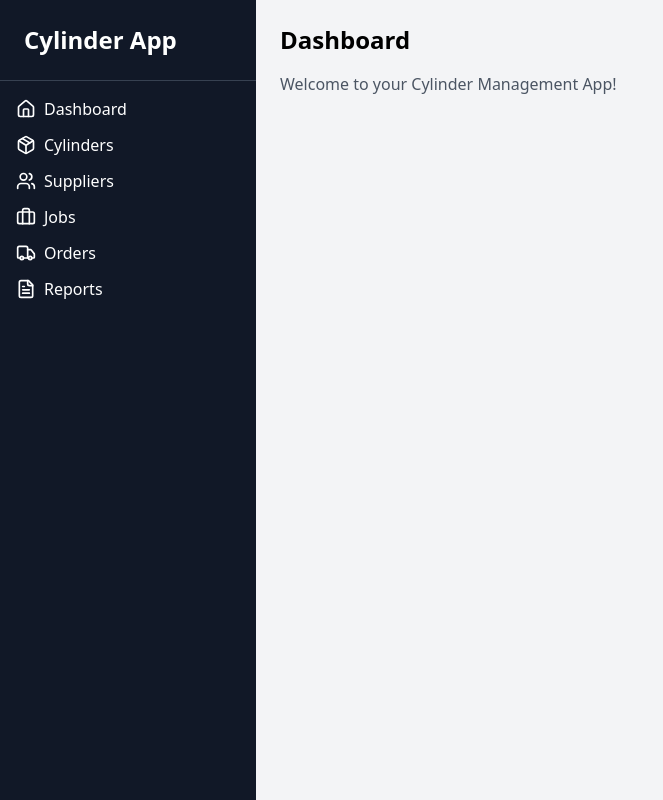
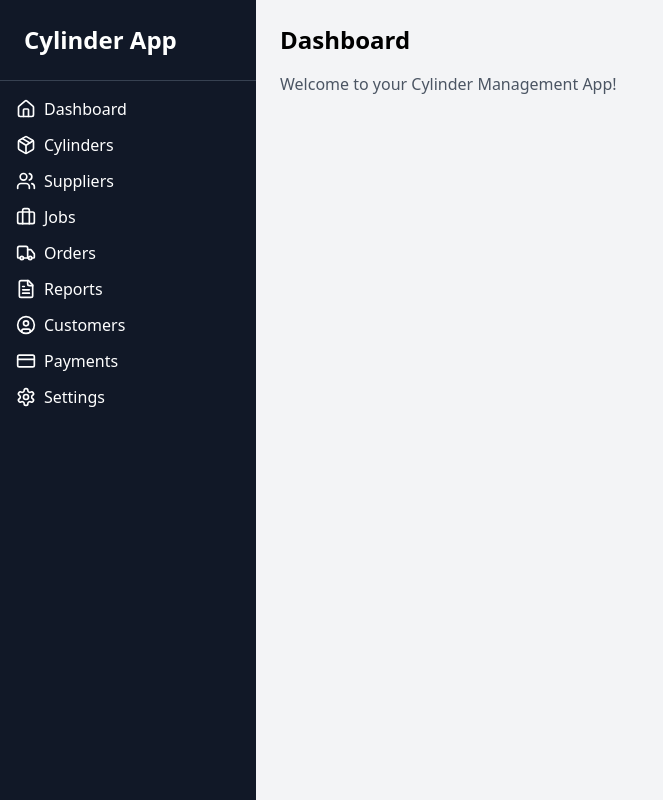
Before and after one commit to Jatinchawla30/CYLINDER-APP1, a React (Create React App) app: page / in a window 1280 px wide. Shown: the whole page, without its empty margins (0-663 px from the left). Built offline with nearby package versions, Linux system fonts and the light colour scheme.

Commit message:
Update Sidebar.js

```diff
--- a/src/components/layout/Sidebar.js
+++ b/src/components/layout/Sidebar.js
@@ -1,4 +1,4 @@
-import { Home, Package, Users, Briefcase, Truck, FileText } from "lucide-react";
+import { Home, Package, Users, Briefcase, Truck, FileText, UserCircle, CreditCard, Settings } from "lucide-react";
 import { Link } from "react-router-dom";
 
 const Sidebar = () => {
@@ -8,7 +8,7 @@ const Sidebar = () => {
         Cylinder App
       </div>
       <nav className="flex-1 p-4 space-y-3">
-        <Link to="/" className="flex items-center gap-2 hover:text-yellow-400">
+        <Link to="/dashboard" className="flex items-center gap-2 hover:text-yellow-400">
           <Home size={20} /> Dashboard
         </Link>
         <Link to="/cylinders" className="flex items-center gap-2 hover:text-yellow-400">
@@ -26,6 +26,15 @@ const Sidebar = () => {
         <Link to="/reports" className="flex items-center gap-2 hover:text-yellow-400">
           <FileText size={20} /> Reports
         </Link>
+        <Link to="/customers" className="flex items-center gap-2 hover:text-yellow-400">
+          <UserCircle size={20} /> Customers
+        </Link>
+        <Link to="/payments" className="flex items-center gap-2 hover:text-yellow-400">
+          <CreditCard size={20} /> Payments
+        </Link>
+        <Link to="/settings" className="flex items-center gap-2 hover:text-yellow-400">
+          <Settings size={20} /> Settings
+        </Link>
       </nav>
     </div>
   );
```
